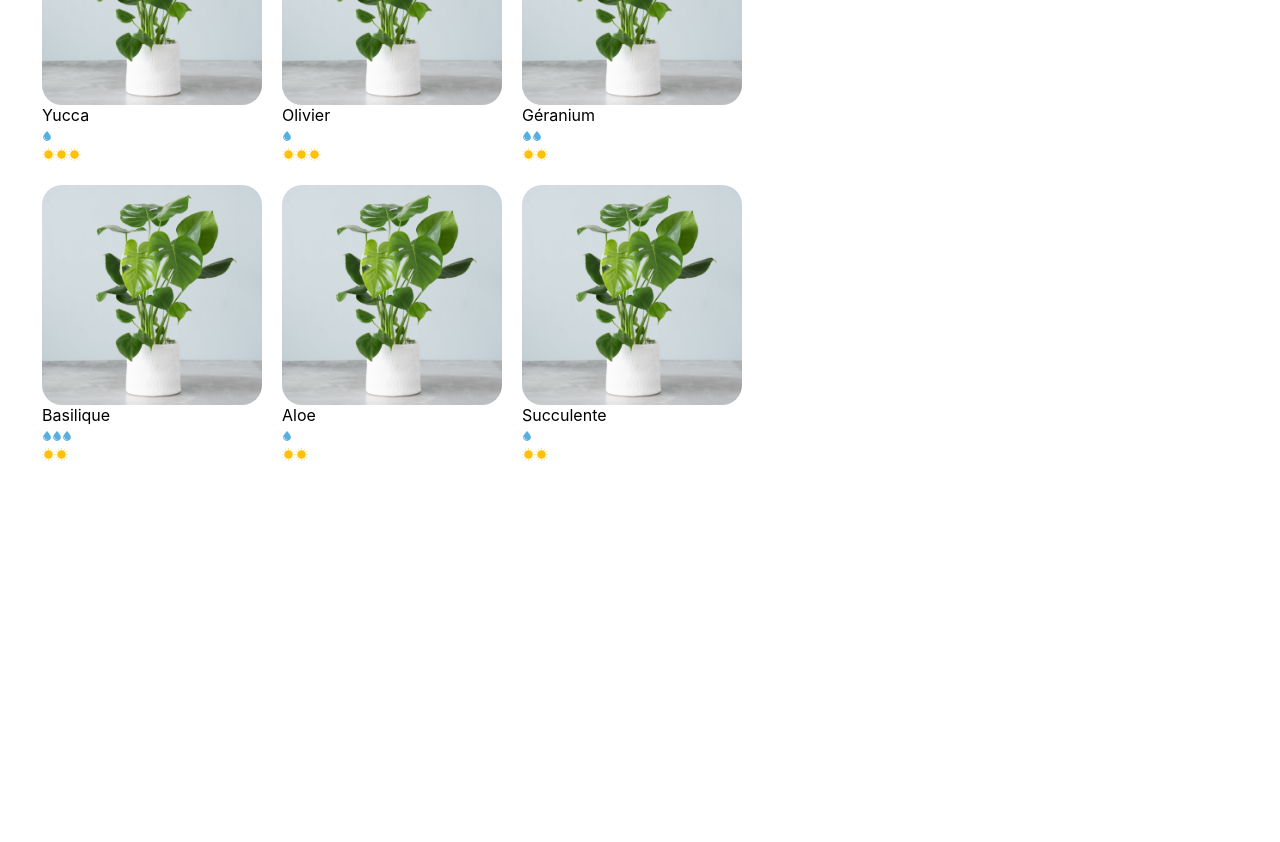
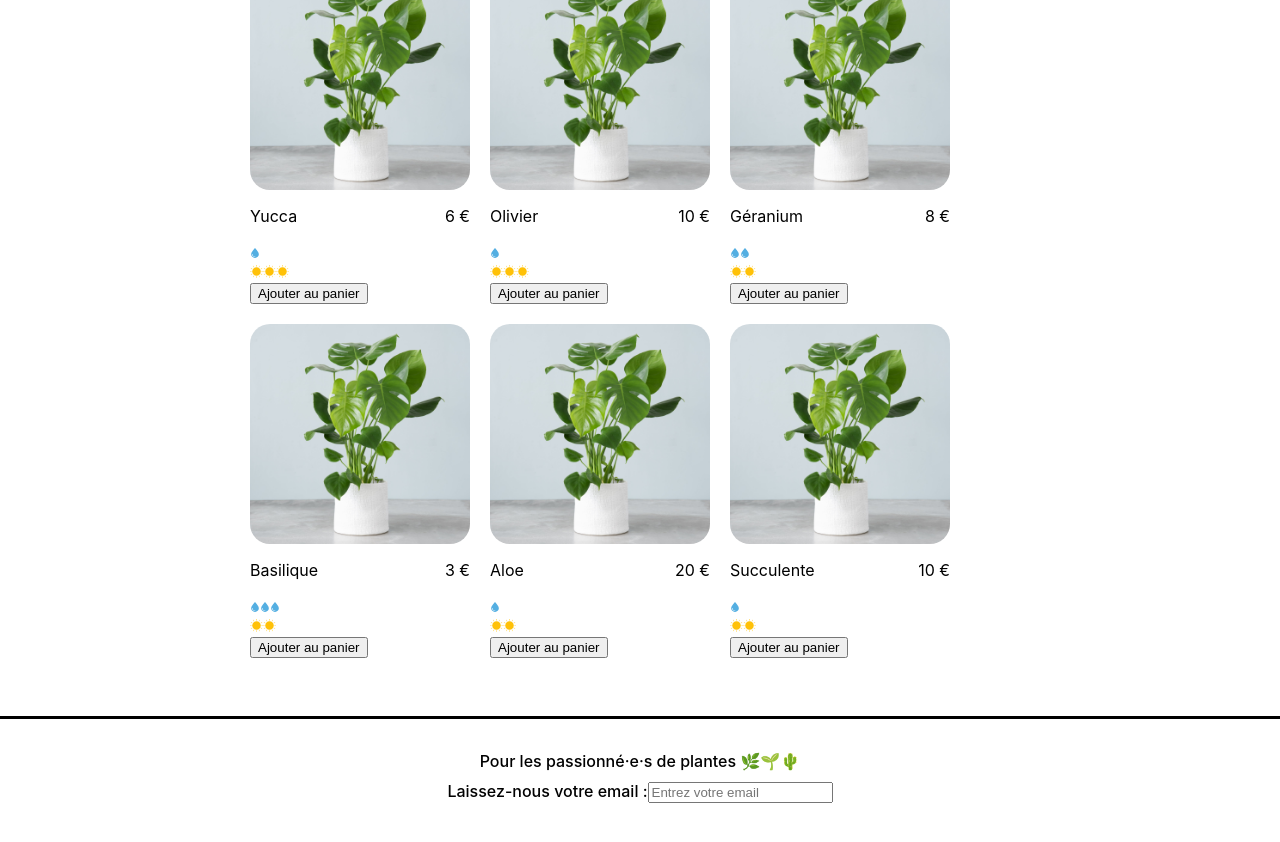
Before and after one commit to MaximePierre/jungle-home, a React (Create React App) app: page / in a window 1280 px wide. Shown: the part 940-1782 px from the top of the page. Before the commit the page ends 1463 px from the top, so only its background shows below. Built offline with nearby package versions, Linux system fonts and the light colour scheme.

Commit message:
wip interactiv cart

```diff
--- /dev/null
+++ b/src/components/AddToCart.js
@@ -0,0 +1,17 @@
+import {ProductToCart} from "./ProductToCart"
+
+
+
+
+export default function AddToCart(key){
+    function handleClick(e){
+        ProductToCart(e.target.value)
+    }
+
+
+    return (
+            <div>
+				<button value={key.id} onClick={handleClick}>Ajouter au panier</button>
+			</div>
+    )
+}
--- a/src/components/App.js
+++ b/src/components/App.js
@@ -2,6 +2,7 @@ import Banner from './Banner'
 import logo from '../assets/logo.png'
 import Cart from './Cart'
 import ShoppingList from './ShoppingList'
+import Footer from './Footer'
 
 export default function App() {
 	return (
@@ -12,6 +13,7 @@ export default function App() {
 			</Banner>
 			<Cart />
 			<ShoppingList />
+			<Footer />
 		</div>
 	)
 }
--- a/src/components/Cart.js
+++ b/src/components/Cart.js
@@ -1,9 +1,11 @@
 import '../styles/Cart.css'
 import { products } from '../datasTest/Product.js'
+
 
 const devise = "€";
 let totalPrice = 0;
 //let listItems;
+
 
 export default function Carts() {
 
--- /dev/null
+++ b/src/components/Footer.js
@@ -0,0 +1,45 @@
+import { useState } from 'react'
+import '../styles/Footer.css'
+
+const validEmail = new RegExp(
+    '^[a-zA-Z0-9._:$!%-]+@[a-zA-Z0-9.-]+.[a-zA-Z]$'
+ );
+
+export default function Footer() {
+	const [inputValue, setInputValue] = useState('')
+    const [errMes, setErrMess] = useState("")
+    let err = <p style={"color:red;"}>Oups une erreur c'est produite veuillez reesayer</p>
+    let succes = <p>Bravo</p>
+    function handleInput(e){
+        setInputValue(e.target.value)
+    }
+    function handleBlur(){
+        if (!validEmail.test(inputValue)) {
+            setErrMess(err);
+            console.log(errMes)
+            }else{
+            setErrMess(succes)
+            console.log(errMes)
+         }
+    }
+
+	return (
+		<footer className='lmj-footer'>
+			<div className='lmj-footer-elem'>
+				Pour les passionné·e·s de plantes 🌿🌱🌵
+			</div>
+			<div className='lmj-footer-elem'>Laissez-nous votre email :
+                <input
+                    type="email"
+                    placeholder='Entrez votre email'
+                    value={inputValue}
+                     onChange={handleInput}
+                     onBlur={handleBlur}
+                    />
+                {errMes}
+            </div>
+
+
+		</footer>
+	)
+}
--- a/src/components/PlantItem.js
+++ b/src/components/PlantItem.js
@@ -1,20 +1,26 @@
 import CareScale from './CareScale'
 import '../styles/PlantItem.css'
+import AddToCart from './AddToCart'
 
-// function handleClick(e){
-// 	let o = e.target.alt
-// 	console.log(o);
-// }
 
-export default function PlantItem({ id, cover, name, water, light }) {
+
+export default function PlantItem({ id, cover, name, water, light, price }) {
 	return (
 		<li key={id} className='lmj-plant-item' >
+
 			<img className='lmj-plant-item-cover' src={cover} alt={`${name} cover`} />
+			<div className='price-block'>
 			{name}
-			<div >
+			<p>{price} €</p>
+			</div>
+			<div>
 				<CareScale careType='water' scaleValue={water} />
 				<CareScale careType='light' scaleValue={light} />
 			</div>
+			<AddToCart
+				id={id}
+			/>
+
 		</li>
 	)
 }
--- /dev/null
+++ b/src/components/ProductToCart.js
@@ -0,0 +1,10 @@
+
+const addProduct = [];
+
+export function ProductToCart(Product){
+
+       addProduct.push(Product)
+       console.log(addProduct)
+}
+
+export default addProduct
--- a/src/components/ShoppingList.js
+++ b/src/components/ShoppingList.js
@@ -27,6 +27,7 @@ export default function ShoppingList() {
     return (
         <>
             {/* component Filter a faire */}
+            <div className='filter-container'>
                 <label htmlFor="cat-select">Choisir une categorie:</label>
                 <select
                     name="categorys"
@@ -56,18 +57,23 @@ export default function ShoppingList() {
 
                     }
                 </select>
+            </div>
+            <div className='plant-list-container'>
                 <ul className='lmj-plant-list'>
-                {selectedCategorie.map(({ id, cover, name, water, light }) => (
+                    {selectedCategorie.map(({ id, cover, name, water, light, price }) => (
                         <PlantItem
                             key={id}
+                            id={id}
                             cover={cover}
                             name={name}
                             water={water}
                             light={light}
+                            price={price}
                         />
                     ))
                     }
                 </ul>
+            </div>
         </>
 
     )
--- a/src/datasTest/plantList.js
+++ b/src/datasTest/plantList.js
@@ -10,7 +10,8 @@ export const plantList = [
 		isSpecialOffer: false,
 		light: 2,
 		water : 3,
-		cover: monstera
+		cover: monstera,
+		price: 8
 	},
 	{
 		name: 'ficus lyrata',
@@ -20,7 +21,8 @@ export const plantList = [
 		isSpecialOffer: true,
 		light: 3,
 		water : 1,
-		cover: monstera
+		cover: monstera,
+		price: 10
 	},
 	{
 		name: 'pothos argenté',
@@ -30,7 +32,8 @@ export const plantList = [
 		isSpecialOffer: true,
 		light: 1,
 		water : 2,
-		cover: monstera
+		cover: monstera,
+		price: 12
 	},
 	{
 		name: 'yucca',
@@ -40,7 +43,8 @@ export const plantList = [
 		isSpecialOffer: false,
 		light: 3,
 		water : 1,
-		cover: monstera
+		cover: monstera,
+		price: 6
 	},
 	{
 		name: 'olivier',
@@ -50,7 +54,8 @@ export const plantList = [
 		isSpecialOffer: true,
 		light: 3,
 		water : 1,
-		cover: monstera
+		cover: monstera,
+		price: 10
 	},
 	{
 		name: 'géranium',
@@ -60,7 +65,8 @@ export const plantList = [
 		isSpecialOffer: false,
 		light: 2,
 		water : 2,
-		cover: monstera
+		cover: monstera,
+		price: 8
 	},
 	{
 		name: 'basilique',
@@ -70,7 +76,8 @@ export const plantList = [
 		isSpecialOffer: false,
 		light: 2,
 		water : 3,
-		cover: monstera
+		cover: monstera,
+		price: 3
 	},
 	{
 		name: 'aloe',
@@ -80,7 +87,8 @@ export const plantList = [
 		isSpecialOffer: true,
 		light: 2,
 		water : 1,
-		cover: monstera
+		cover: monstera,
+		price: 20
 	},
 	{
 		name: 'succulente',
@@ -90,6 +98,7 @@ export const plantList = [
 		isSpecialOffer: false,
 		light: 2,
 		water : 1,
-		cover: monstera
+		cover: monstera,
+		price: 10
 	}
 ]
--- /dev/null
+++ b/src/styles/Footer.css
@@ -0,0 +1,14 @@
+.lmj-footer {
+	color: black;
+	padding: 32px;
+	border-top: solid 3px black;
+	display: flex;
+	justify-content: flex-start;
+	flex-direction: column;
+	align-items: center;
+	font-weight: 500;
+}
+
+.lmj-footer-elem {
+	margin-bottom: 10px;
+}
--- a/src/styles/PlantItem.css
+++ b/src/styles/PlantItem.css
@@ -12,3 +12,10 @@
 	flex-direction: column;
 	text-transform: capitalize;
 }
+.price-block{
+	width: 100%;
+	display: flex;
+	flex-direction: row;
+	align-items: center;
+	justify-content: space-between;
+}
--- a/src/styles/ShoppingList.css
+++ b/src/styles/ShoppingList.css
@@ -3,12 +3,24 @@
     justify-content: center;
     flex-direction: column;
 } */
+.filter-container{
+	margin: 1em;
+	display: flex;
+	flex-direction: row;
+	justify-content: flex-end;
+}
+.plant-list-container {
+	display: flex;
+	align-items: center;
+	justify-content: center;
+}
 .lmj-plant-list {
 	list-style-type: none;
 	padding: 32px;
 	display: flex;
 	flex-wrap: wrap;
 	max-width: 800px;
+	align-items: center;
 }
 /*
 .lmj-plant-item {
--- a/src/styles/index.css
+++ b/src/styles/index.css
@@ -1,5 +1,6 @@
 body {
   margin: 0;
+  width: 100%;
   font-family: -apple-system, BlinkMacSystemFont, 'Segoe UI', 'Roboto', 'Oxygen',
     'Ubuntu', 'Cantarell', 'Fira Sans', 'Droid Sans', 'Helvetica Neue',
     sans-serif;
```
Lines whose indentation alone changed are shown as unchanged.
